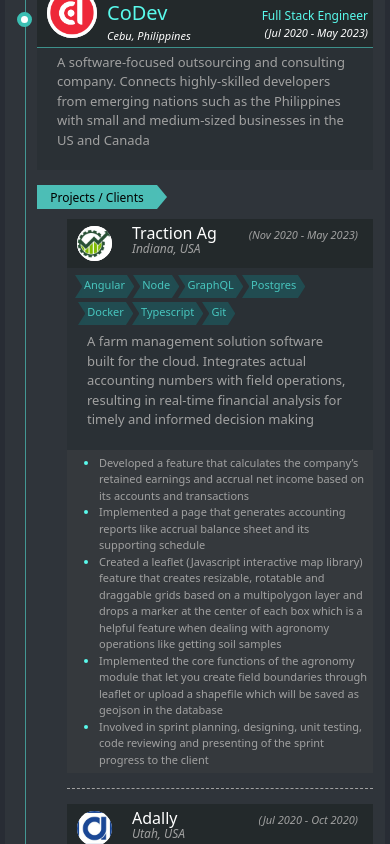
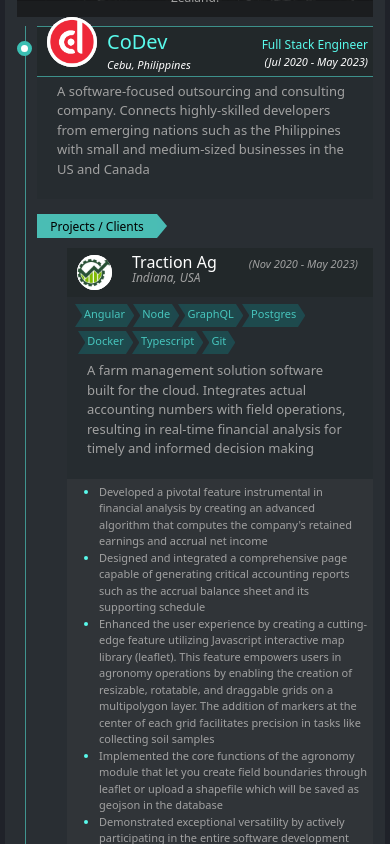
Before and after one commit to andradecierdo/andradedecierdo, a React (Create React App) app: page /#/profile in a window 390 px wide. Shown: the part 1156-2000 px from the top of the page. Built offline with nearby package versions, Linux system fonts and the light colour scheme.

Commit message:
Update CV and roles and responsibilities. Enhance UI and responsiveness

```diff
--- a/src/App.scss
+++ b/src/App.scss
@@ -10,6 +10,7 @@
   font-size: 16px;
   color: $color-primary;
   height: 100vh;
+  cursor: default;
 
   @include mobile {
     height: 100%;
@@ -66,6 +67,16 @@
     .top {
       background-color: rgb(33 39 41 / 29%);
       padding: 15px 0;
+
+      .name {
+        text-align: center;
+        display: none;
+        margin-top: 5px;
+
+        @include mobile {
+          display: block;
+        }
+      }
     }
 
     .avatar-container {
@@ -223,7 +234,7 @@
 
 .bg {
   &.dark {
-    background-color: #282c34;
+    background-color: #1f2229;
     min-height: 100vh;
     display: flex;
     flex-direction: column;
--- a/src/data/user.ts
+++ b/src/data/user.ts
@@ -99,12 +99,12 @@
     },
     skills: [1, 3, 4, 6, 10, 8, 11, 13],
     responsibilities: [
-      'Created a user-friendly assistant feature that helps you choose a video template based on purpose and information you provide',
-      'Refactored database tables to have better structure and optimized association',
-      'Implemented core features of the application that allow you to create and edit a video by adding texts, video clip, photos and background music',
-      'Developed a custom resizable and draggable video clip trimmer that enables users to select the desired timeframe to be added to the final video',
-      'Introduced process improvements, design patterns, and coding standards to have more organized, clean and maintainable codes',
-      'Led the team and mentored junior engineers to enhance their skills by coaching and guiding them in their tasks',
+      'Developed a user-centric assistant feature designed to streamline the video template selection process based on user-provided information and purpose',
+      'Improved database tables through strategic refactoring, enhancing structure and optimizing associations for greater efficiency',
+      'Pioneered the development of the application\'s core feature, enabling seamless creation and editing of videos with the incorporation of text, video clips, photos, and background music',
+      'Innovated a custom resizable and draggable video clip trimmer, providing users with precise control over selecting desired timeframes for inclusion in the final video, enhancing overall editing flexibility',
+      'Introduced process improvements and implemented design patterns and coding standards, resulting in a more organized, clean, and maintainable codebase, optimizing overall development efficiency',
+      'Demonstrated leadership by guiding a team and mentoring junior engineers, fostering skill enhancement through coaching and guidance in various tasks',
     ],
     website: 'https://cmstudio.jp/',
     logo: '/portfolio/company/cmstudio-logo.png',
@@ -125,11 +125,11 @@
     },
     skills: [1, 4, 6, 10, 8, 11, 13],
     responsibilities: [
-      'Implemented the core functions that send requests to the API and processes the response in a simpler and user-friendly view for non-tech users',
-      'Ensured quality output by thoroughly reviewing codes and testing functionalities',
-      'Setup and modified the API to meet the desired behavior and requirements for the frontend',
-      'Built client-side modules with mobile responsiveness',
-      'Involved in continuous integration and continuous delivery',
+      'Orchestrated the implementation of a crucial function, streamlining communication with the API and presenting responses in an intuitive, user-friendly interface tailored for non-technical users',
+      'Ensured quality output by conducting code reviews and comprehensive functional testing, maintaining a high standard of code reliability and performance',
+      'Configured and fine-tuned the API to align with frontend specifications, ensuring seamless integration and alignment with desired behavior and requirements',
+      'Engineered client-side modules with a focus on mobile responsiveness, enhancing accessibility and user experience across various devices',
+      'Played a key role in continuous integration and continuous delivery processes, contributing to the seamless and efficient deployment of software updates and enhancements',
     ],
     website: '',
     logo: '/portfolio/company/default-company-logo.png',
@@ -150,10 +150,10 @@
     },
     skills: [4, 6, 10, 8, 11, 13],
     responsibilities: [
-      'Implemented the main automatching algorithm that matches and schedules companies based on their needs and availability with optimization and efficiency',
-      'Designed, developed, and managed well-functioning database from scratch',
-      'Worked closely with project managers and clients in identifying requirements and analyzing solutions',
-      'Involved in planning, code reviewing, testing, and demonstrating the progress to the clients',
+      'Implemented a robust automatching algorithm, optimizing and enhancing efficiency in matching and scheduling companies based on their unique needs and availability',
+      'Designed, developed, and proficiently managed a comprehensive database from inception, ensuring seamless functionality and optimal data management',
+      'Collaborated closely with project managers and clients, actively participating in requirement identification and solution analysis, ensuring alignment with project objectives',
+      'Played a vital role in project planning, conducted thorough code reviews, performed rigorous testing, and showcased project progress through client demonstrations, ensuring a comprehensive and transparent development process',
     ],
     website: '',
     logo: '/portfolio/company/default-company-logo.png',
@@ -180,11 +180,11 @@
     },
     skills: [2, 3, 5, 7, 8, 9, 13],
     responsibilities: [
-      'Developed a feature that calculates the company’s retained earnings and accrual net income based on its accounts and transactions',
-      'Implemented a page that generates accounting reports like accrual balance sheet and its supporting schedule',
-      'Created a leaflet (Javascript interactive map library) feature that creates resizable, rotatable and draggable grids based on a multipolygon layer and drops a marker at the center of each box which is a helpful feature when dealing with agronomy operations like getting soil samples',
+      'Developed a pivotal feature instrumental in financial analysis by creating an advanced algorithm that computes the company\'s retained earnings and accrual net income',
+      'Designed and integrated a comprehensive page capable of generating critical accounting reports such as the accrual balance sheet and its supporting schedule',
+      'Enhanced the user experience by creating a cutting-edge feature utilizing Javascript interactive map library (leaflet). This feature empowers users in agronomy operations by enabling the creation of resizable, rotatable, and draggable grids on a multipolygon layer. The addition of markers at the center of each grid facilitates precision in tasks like collecting soil samples',
       'Implemented the core functions of the agronomy module that let you create field boundaries through leaflet or upload a shapefile which will be saved as geojson in the database',
-      'Involved in sprint planning, designing, unit testing, code reviewing and presenting of the sprint progress to the client',
+      'Demonstrated exceptional versatility by actively participating in the entire software development lifecycle. Contributed significantly to sprint planning, design processes, unit testing, code reviewing, and presenting of sprint progress to the client',
     ],
     website: 'https://www.tractionag.com/',
     logo: '/portfolio/company/traction-logo.jpg',
@@ -239,7 +239,6 @@
   phone: '',
   skills: [4, 11, 13],
   responsibilities: [
-    'Reported directly to the engineering team',
     'Created a script for automated autoloading of an internal dependency through composer',
     'Enhanced model configuration and dependencies',
   ]
--- a/src/pages/Portfolio.tsx
+++ b/src/pages/Portfolio.tsx
@@ -22,6 +22,7 @@
                 <Avatar photo={user.photo} onProfileClick={() => handleAvatarClick()}/>
               </div>
             </div>
+            <div className="name">{ user.firstName } { user.lastName }</div>
             <hr/>
             <div className="contact">
               <div>
```
Also changed, not shown: 1 other file (tests, documents, lock files or other folders).
